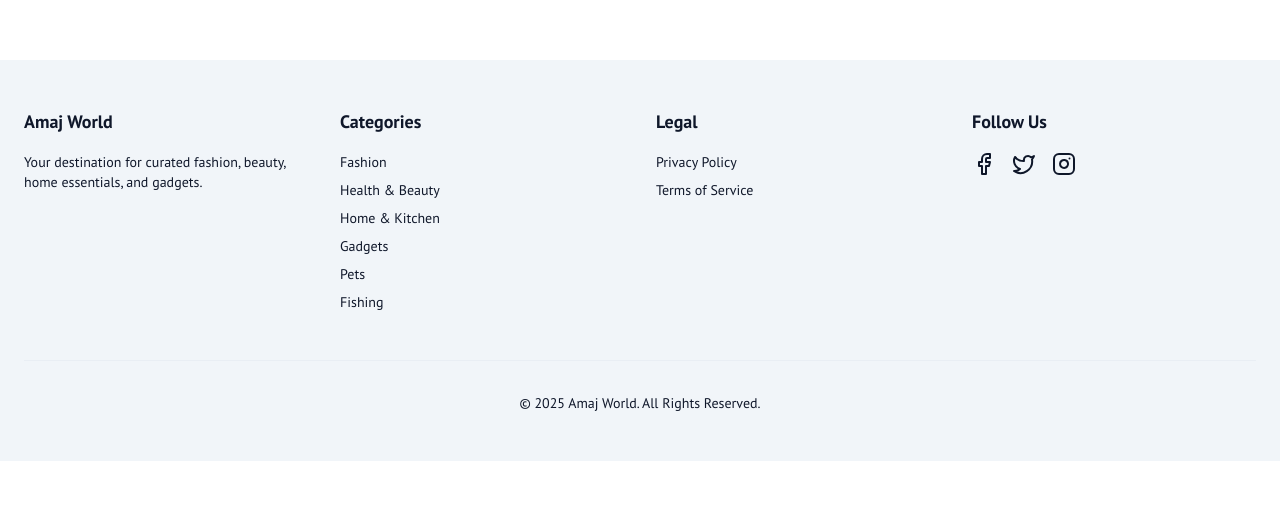
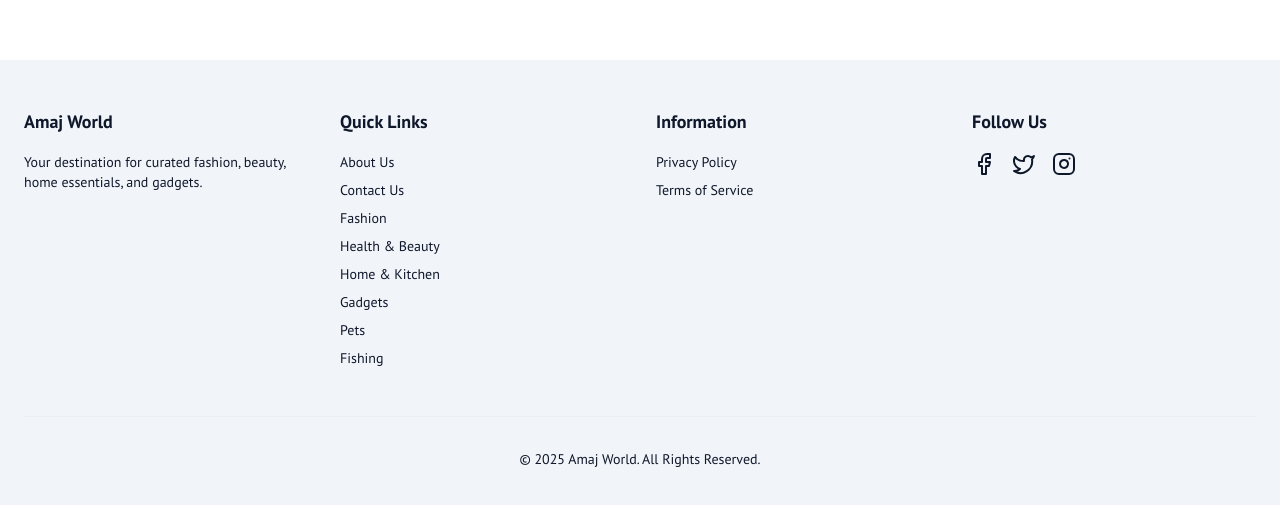
Before and after one commit to amajworld/amaj-world-project, a Next.js app: page / in a window 1280 px wide. Shown: the part 804-1309 px from the top of the page. Before the commit the page ends 1265 px from the top, so only its background shows below. Built offline with nearby package versions, Linux system fonts and the light colour scheme.

Commit message:
ফুটারে এবাউট নেই কেন

```diff
--- a/src/components/SiteFooter.tsx
+++ b/src/components/SiteFooter.tsx
@@ -15,10 +15,12 @@ const SiteFooter = () => {
             </p>
           </div>
 
-          {/* Categories */}
+          {/* Quick Links */}
           <div>
-            <h3 className="text-lg font-semibold mb-4">Categories</h3>
+            <h3 className="text-lg font-semibold mb-4">Quick Links</h3>
             <ul className="space-y-2 text-sm">
+              <li><Link href="/about" className="hover:underline">About Us</Link></li>
+              <li><Link href="/contact" className="hover:underline">Contact Us</Link></li>
               {menuData.map((item) =>
                 item.href !== '/' ? (
                   <li key={item.label}>
@@ -31,9 +33,9 @@ const SiteFooter = () => {
             </ul>
           </div>
 
-          {/* Legal */}
+          {/* Information */}
           <div>
-            <h3 className="text-lg font-semibold mb-4">Legal</h3>
+            <h3 className="text-lg font-semibold mb-4">Information</h3>
             <ul className="space-y-2 text-sm">
               <li><Link href="/privacy" className="hover:underline">Privacy Policy</Link></li>
               <li><Link href="/terms" className="hover:underline">Terms of Service</Link></li>
```
